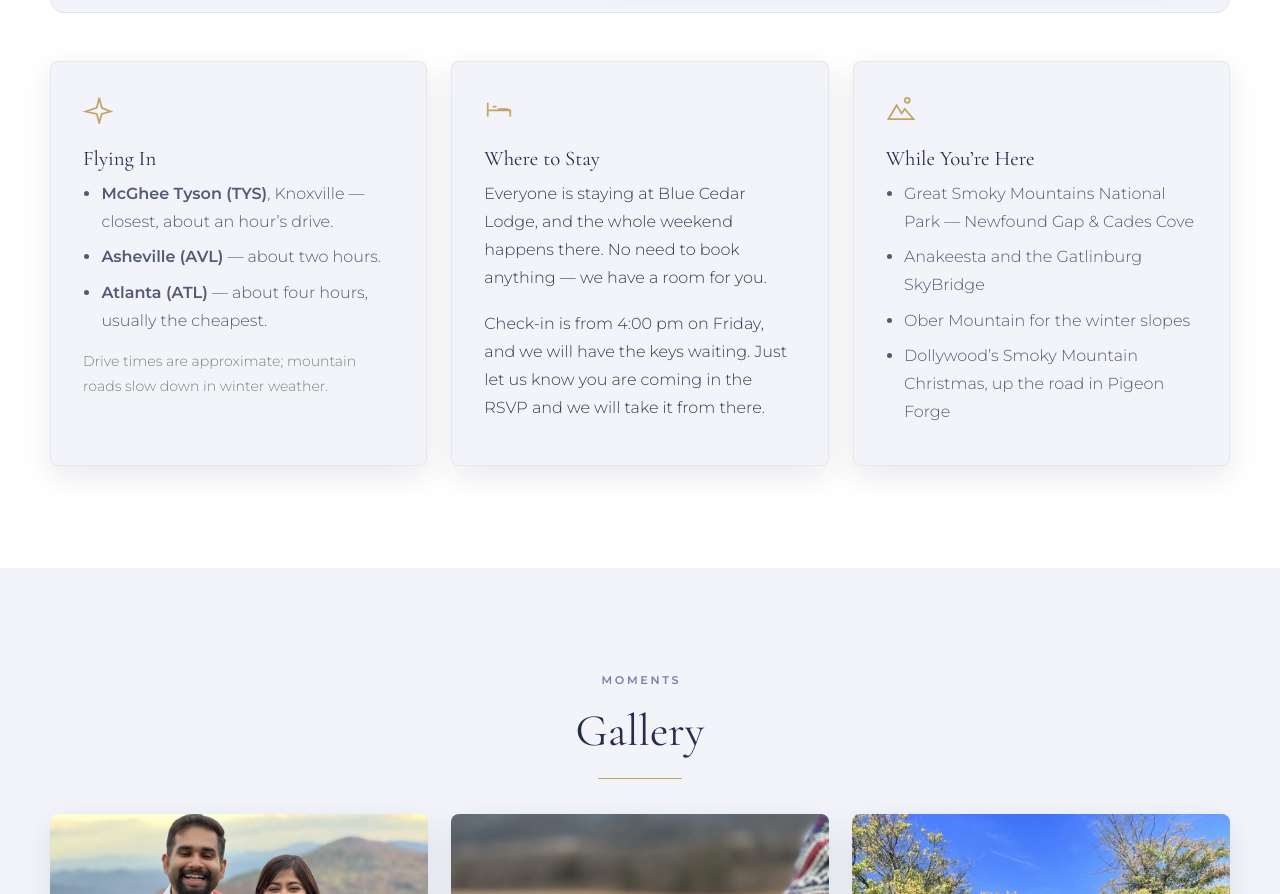
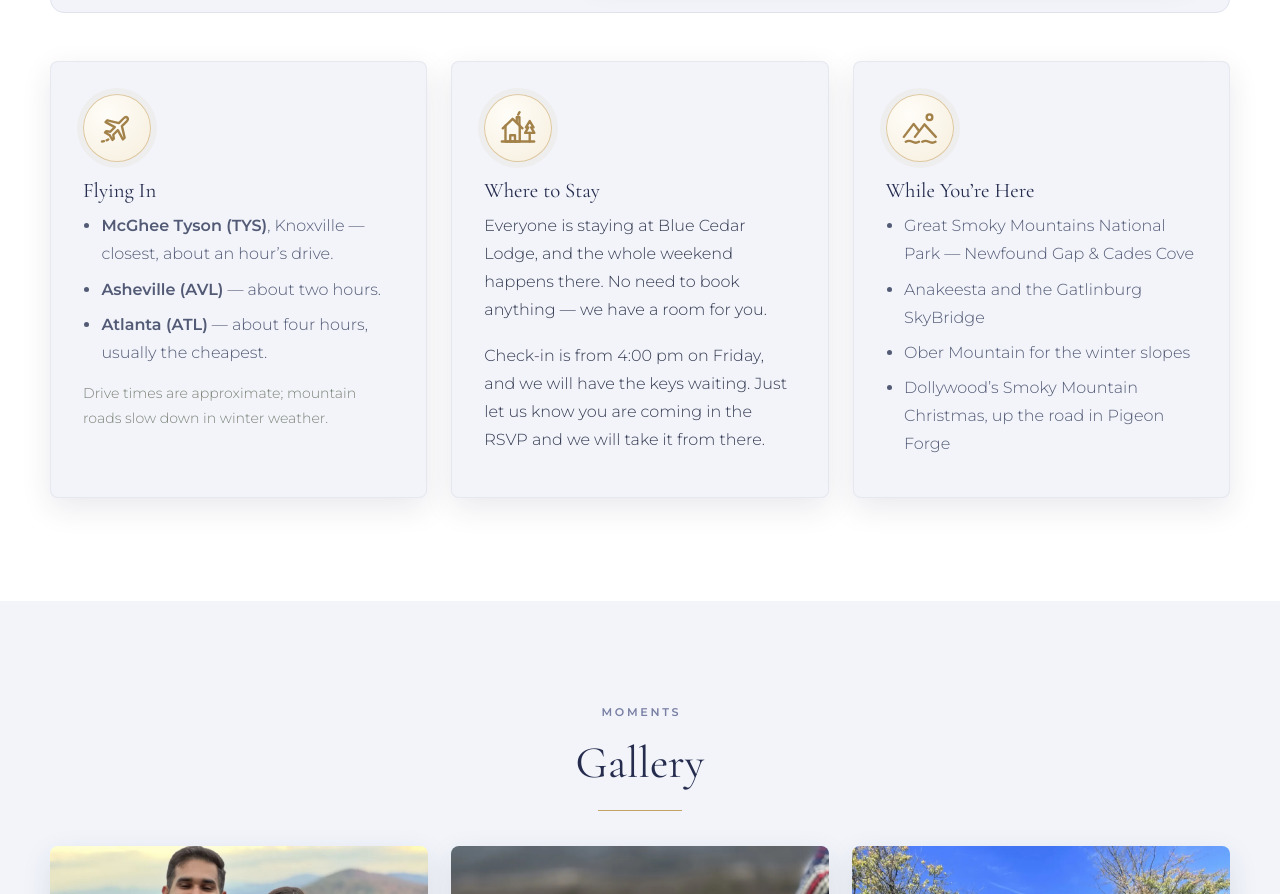
Before and after one commit to sanchari-suvodeep/sanchari-suvodeep.github.io, a plain HTML site: page index.html in a window 1280 px wide. Shown: the part 8479-9373 px from the top of the page. Drawn offline with nearby package versions, Linux system fonts and the light colour scheme.

Commit message:
Redraw the travel card icons: plane with trail, cabin with pine, Smoky ridges
Gold line icons in a soft medallion so they read at a glance.

Co-Authored-By: Claude Opus 5.5 <noreply@anthropic.com>

```diff
--- a/assets/css/styles.css
+++ b/assets/css/styles.css
@@ -243,6 +243,10 @@ body.nav-open .nav-toggle span:nth-child(3){transform:translateY(-5.5px) rotate(
 .card ul{margin:0;padding-left:1.15rem;color:#535a75;}
 .card li{margin-bottom:.45rem;}
 .icon{width:30px;height:30px;color:var(--gold);margin-bottom:.9rem;}
+.icon-badge{width:68px;height:68px;border-radius:50%;display:grid;place-items:center;margin-bottom:1.1rem;
+  background:radial-gradient(circle at 35% 30%,#fffdf8,#f6eedd);
+  box-shadow:inset 0 0 0 1px rgba(197,163,101,.55),0 0 0 6px rgba(197,163,101,.08);}
+.icon-badge .icon{width:38px;height:38px;margin:0;color:var(--gold-deep);}
 .grid-3{display:grid;gap:1.5rem;grid-template-columns:repeat(auto-fit,minmax(255px,1fr));}
 
 /* --------------------------- scroll story ---------------------------- */
--- a/index.html
+++ b/index.html
@@ -393,9 +393,12 @@
 
     <div class="grid-3">
       <article class="card fade-in">
-        <svg class="icon" viewBox="0 0 24 24" fill="none" stroke="currentColor" stroke-width="1.4" aria-hidden="true">
-          <path d="M2 14l9-3 2-8 2 8 7 3-7 2-2 7-2-7z"/>
-        </svg>
+        <span class="icon-badge" aria-hidden="true">
+          <svg class="icon" viewBox="0 0 24 24" fill="none" stroke="currentColor" stroke-width="1.5" stroke-linecap="round" stroke-linejoin="round">
+            <g transform="rotate(45 13 11)"><path d="M13 3.2c.8 0 1.35.9 1.35 2.1v4.1l6.4 3.9v1.6l-6.4-1.9v4.1l2 1.5v1.2L13 18.9l-3.35.9v-1.2l2-1.5v-4.1l-6.4 1.9v-1.6l6.4-3.9V5.3c0-1.2.55-2.1 1.35-2.1z"/></g>
+            <path d="M2.5 20.5c2.2-.2 3.9-1 5.3-2.3" stroke-dasharray="1.2 1.8"/>
+          </svg>
+        </span>
         <h3>Flying In</h3>
         <ul>
           <li><strong>McGhee Tyson (TYS)</strong>, Knoxville &mdash; closest, about an hour&rsquo;s drive.</li>
@@ -406,9 +409,13 @@
       </article>
 
       <article class="card fade-in d1">
-        <svg class="icon" viewBox="0 0 24 24" fill="none" stroke="currentColor" stroke-width="1.4" aria-hidden="true">
-          <path d="M3 18V7M3 13h18v5M7 10h3M21 18v-3a3 3 0 0 0-3-3h-7"/>
-        </svg>
+        <span class="icon-badge" aria-hidden="true">
+          <svg class="icon" viewBox="0 0 24 24" fill="none" stroke="currentColor" stroke-width="1.5" stroke-linecap="round" stroke-linejoin="round">
+            <path d="M1.8 20.5h20.4"/><path d="M2.4 12.2 8.6 6.2l6.2 6"/><path d="M4.1 10.6v9.9h9V10.6"/><path d="M7.1 20.5v-3.9h3v3.9"/>
+            <path d="M11.2 8.3V5.2h1.7v4.7"/><path d="M12.1 3.6c.5-.5.3-1.2.9-1.6"/>
+            <path d="M19.4 7.6l-2.4 4h1.5l-2 3.5h5.8l-2-3.5h1.5z"/><path d="M19.4 15.1v5.4"/>
+          </svg>
+        </span>
         <h3>Where to Stay</h3>
         <p>Everyone is staying at Blue Cedar Lodge, and the whole weekend happens
            there. No need to book anything &mdash; we have a room for you.</p>
@@ -417,9 +424,12 @@
       </article>
 
       <article class="card fade-in d2">
-        <svg class="icon" viewBox="0 0 24 24" fill="none" stroke="currentColor" stroke-width="1.4" aria-hidden="true">
-          <path d="M2 20l6.5-11 4 6.5L15 12l7 8z"/><circle cx="17" cy="5" r="2"/>
-        </svg>
+        <span class="icon-badge" aria-hidden="true">
+          <svg class="icon" viewBox="0 0 24 24" fill="none" stroke="currentColor" stroke-width="1.5" stroke-linecap="round" stroke-linejoin="round">
+            <circle cx="18" cy="5.2" r="1.8"/><path d="M1.8 17.6 8 9.4l3.3 4.3"/><path d="M8.8 17.6l6-7.9 7.2 7.9"/>
+            <path d="M3 20.7c1.4-.8 2.8-.8 4.2 0s2.8.8 4.2 0"/><path d="M13.4 20.7c1.4-.8 2.8-.8 4.2 0s2.8.8 4.2 0"/>
+          </svg>
+        </span>
         <h3>While You&rsquo;re Here</h3>
         <ul>
           <li>Great Smoky Mountains National Park &mdash; Newfound Gap &amp; Cades Cove</li>
```
